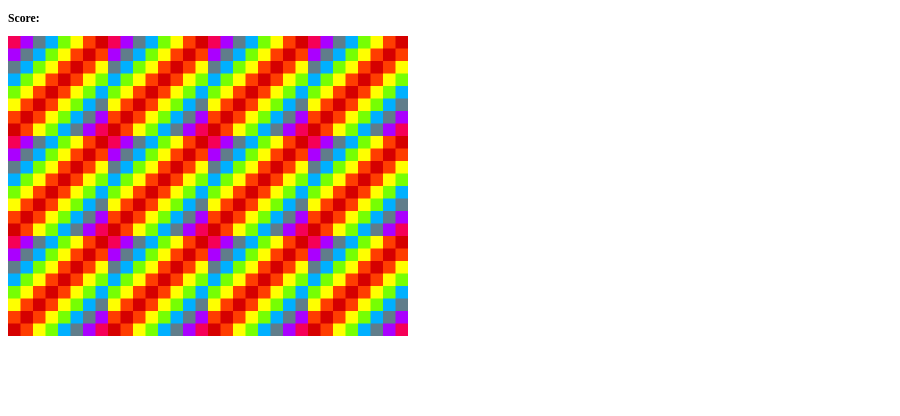
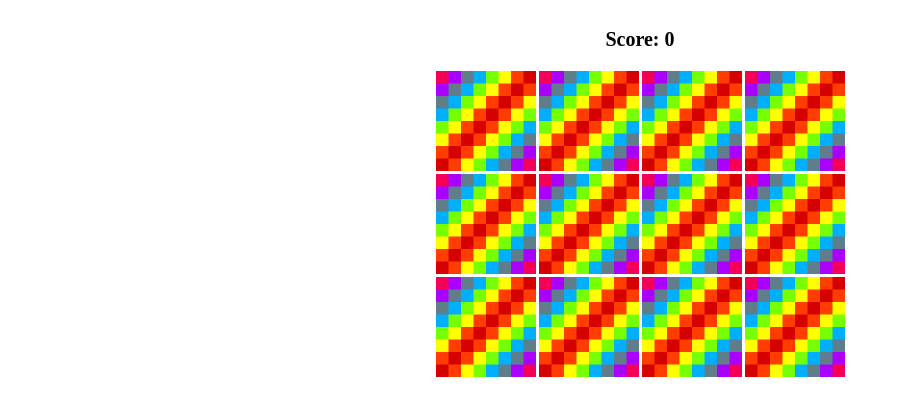
Before and after one commit to jongwooha98/memory-game, a plain HTML site: page index.html in a window 1280 px wide. Shown: the whole page, without its empty margins (0-900 px from the left). Drawn offline with Linux system fonts and the light colour scheme.

Commit message:
update app

```diff
--- a/app.js
+++ b/app.js
@@ -54,7 +54,9 @@ document.addEventListener('DOMContentLoaded', () => {
   cardArray.sort(() => 0.5 - Math.random());
 
   const grid = document.querySelector('.grid');
-  const resultDisplay = document.querySelector('#result');
+  const score = document.querySelector('#score');
+  const status = document.querySelector('#status');
+
   let cardsChosen = [];
   let cardsChosenId = [];
   let cardsWon = [];
@@ -78,18 +80,23 @@ document.addEventListener('DOMContentLoaded', () => {
     if (cardsChosen[0] === cardsChosen[1]) {
       alert('You found a match');
       cards[optionOneId].setAttribute('src', 'images/white.png');
+      cards[optionOneId].style.pointerEvents = 'none';
       cards[optionTwoId].setAttribute('src', 'images/white.png');
+      cards[optionTwoId].style.pointerEvents = 'none';
       cardsWon.push(cardsChosen);
     } else {
       cards[optionOneId].setAttribute('src', 'images/blank.png');
+      cards[optionOneId].style.pointerEvents = 'auto';
       cards[optionTwoId].setAttribute('src', 'images/blank.png');
+      cards[optionTwoId].style.pointerEvents = 'auto';
       alert('Wrong match, try again');
     }
     cardsChosen = []; // clear array for next flip
     cardsChosenId = []; // clear array for next flip
-    resultDisplay.textContent = cardsWon.length;
+    score.textContent = cardsWon.length;
     if (cardsWon.length === cardArray.length / 2) {
-      resultDisplay.textContent = 'Congratulations! You found them all!';
+      document.querySelector('#result').textContent =
+        'Congratulations! You found all matches!';
     }
   }
   // flip your card
@@ -98,6 +105,7 @@ document.addEventListener('DOMContentLoaded', () => {
     cardsChosen.push(cardArray[cardId].name);
     cardsChosenId.push(cardId);
     this.setAttribute('src', cardArray[cardId].img);
+    this.style.pointerEvents = 'none';
     if (cardsChosen.length === 2) {
       setTimeout(checkForMatch, 500);
     }
--- a/index.html
+++ b/index.html
@@ -9,10 +9,10 @@
     <title>Memory Game</title>
   </head>
   <body>
-    <h3>Score: <span id="result"></span></h3>
-
-    <div class="grid"></div>
-
+    <div class="app">
+      <h3 class="result" id="result">Score: <span id="score">0</span></h3>
+      <div class="grid"></div>
+    </div>
     <script src="app.js"></script>
   </body>
 </html>
--- a/style.css
+++ b/style.css
@@ -1,9 +1,26 @@
 html {
   font-size: 10px;
 }
+.app {
+  display: flex;
+  flex-flow: column;
+  justify-content: center;
+  align-items: center;
+}
+.result {
+  font-size: 2rem;
+}
+
 .grid {
-  display: flex;
-  flex-wrap: wrap;
-  height: 30rem;
-  width: 40rem;
+  display: grid;
+  grid-template-columns: repeat(4, 1fr);
+  gap: 0.3rem;
+  /* grid-template-rows: repeat(4, 1fr); */
 }
+
+@media screen and (max-width: 750px) {
+  .grid {
+    grid-template-columns: repeat(3, 1fr);
+    /* grid-template-rows: repeat(4, 1fr); */
+  }
+}
```
